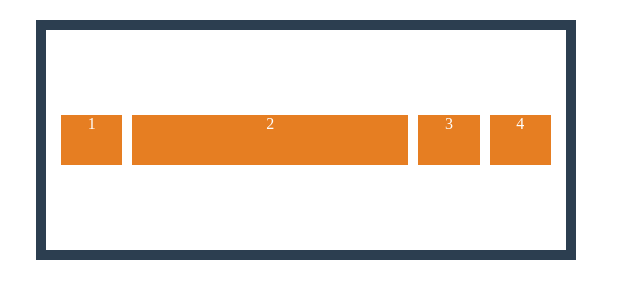
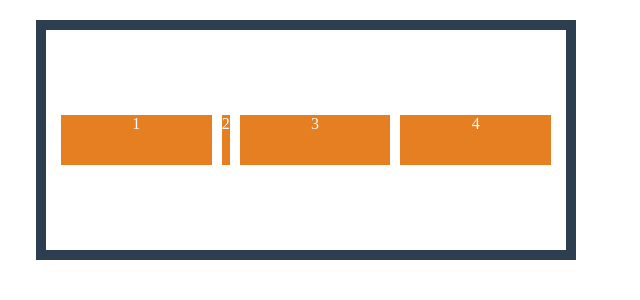
Before and after one commit to moi6rs/anuncios, an Angular app: page /home in a window 1280 px wide. Shown: the top 300 px of the page, without its empty margins (0-640 px from the left). Built offline with nearby package versions, Linux system fonts and the light colour scheme.

Commit message:
Elementos hijo flex-shrink sive para encoger elementos

```diff
--- a/src/app/home/home.component.scss
+++ b/src/app/home/home.component.scss
@@ -23,11 +23,11 @@
   //align-content: center;
 }
 .elemento {
-  flex-grow: 1;
+  flex-shrink: 1;
   color: #fff;
   margin: 5px;
 
-  flex-basis:50px;
+  flex-basis:350px;
 
   height: 50px;
   background: #E67E22;
@@ -35,5 +35,5 @@
 }
 
 .elemento2 {
-  flex-grow: 20;
+  flex-shrink: 2;
 }
```
